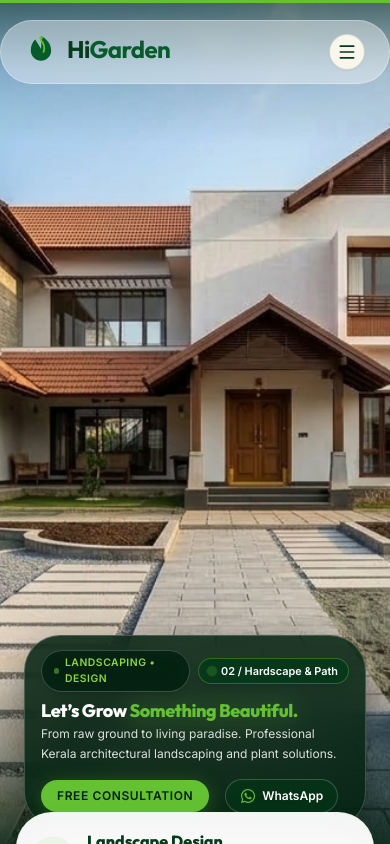
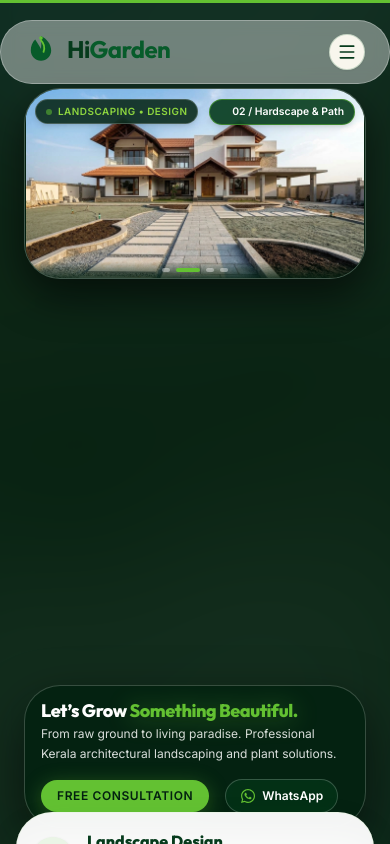
Before and after one commit to Femikf/higarden, a Next.js app: page / in a window 390 px wide. Shown: the top 844 px of the page. Built offline with nearby package versions, Linux system fonts and the light colour scheme.

Commit message:
fix(hero): adapt stage container to 16:9 aspect ratio on mobile for 100% visibility with zero side cropping

```diff
--- a/components/home/Hero.tsx
+++ b/components/home/Hero.tsx
@@ -68,9 +68,13 @@ export function Hero() {
 
   const activeStage = STAGES[currentStep];
 
+  const handleNextStage = () => {
+    setCurrentStep((prev) => (prev + 1) % STAGES.length);
+  };
+
   return (
     <section
-      className="relative min-h-[100svh] flex flex-col justify-between overflow-hidden bg-forest-950"
+      className="relative min-h-[100svh] flex flex-col justify-between overflow-hidden bg-forest-950 pt-20 sm:pt-24 lg:pt-0"
       aria-label="HiGarden Landscaping Studio"
     >
       {/* Hidden preloader so browser HTTP cache and decode pipeline are instantly warm */}
@@ -87,8 +91,22 @@ export function Hero() {
         ))}
       </div>
 
-      {/* 100% Unobstructed Full-Bleed Panoramic Background Image */}
-      <div className="absolute inset-0 scale-105 pointer-events-none">
+      {/* Atmospheric Ambient Glow on Mobile (< lg) */}
+      <div className="absolute inset-0 overflow-hidden pointer-events-none lg:hidden">
+        <div className="absolute -inset-10 opacity-35 blur-3xl">
+          <Image
+            src={activeStage.src}
+            alt=""
+            fill
+            className="object-cover object-center scale-125"
+            aria-hidden="true"
+          />
+        </div>
+        <div className="absolute inset-0 bg-forest-950/75" />
+      </div>
+
+      {/* Desktop Full-Bleed Panoramic Background Image (lg: screens) */}
+      <div className="hidden lg:block absolute inset-0 scale-105 pointer-events-none">
         <AnimatePresence mode="sync">
           <motion.div
             key={activeStage.id}
@@ -119,32 +137,97 @@ export function Hero() {
         </AnimatePresence>
       </div>
 
-      {/* Gentle Edge Vignettes Only (Middle 80% is 100% crystal clear natural sunlight) */}
-      <div className="absolute inset-x-0 top-0 h-36 bg-gradient-to-b from-forest-950/60 via-forest-950/15 to-transparent pointer-events-none" />
-      <div className="absolute inset-x-0 bottom-0 h-44 sm:h-48 bg-gradient-to-t from-forest-950/85 via-forest-950/30 to-transparent pointer-events-none" />
+      {/* Desktop Gentle Edge Vignettes Only (Middle 80% is 100% crystal clear natural sunlight) */}
+      <div className="hidden lg:block absolute inset-x-0 top-0 h-36 bg-gradient-to-b from-forest-950/60 via-forest-950/15 to-transparent pointer-events-none" />
+      <div className="hidden lg:block absolute inset-x-0 bottom-0 h-44 sm:h-48 bg-gradient-to-t from-forest-950/85 via-forest-950/30 to-transparent pointer-events-none" />
 
-      {/* Middle Spacer: Keeps the entire villa house, lawn, and garden completely unobstructed */}
-      <div className="flex-1 pointer-events-none" />
+      {/* Mobile Stage Image Container (< lg): 100% uncropped aspect ratio so side parts are completely visible */}
+      <div className="lg:hidden container-hg relative z-20 py-2 sm:py-4">
+        <div
+          onClick={handleNextStage}
+          role="button"
+          tabIndex={0}
+          onKeyDown={(e) => {
+            if (e.key === "Enter" || e.key === " ") handleNextStage();
+          }}
+          aria-label="Tap to preview next transformation stage"
+          className="relative w-full max-w-xl mx-auto aspect-[1376/768] overflow-hidden rounded-2xl sm:rounded-3xl border border-white/25 bg-forest-950/90 shadow-[0_16px_40px_rgba(0,0,0,0.6)] cursor-pointer group select-none"
+        >
+          <AnimatePresence mode="sync">
+            <motion.div
+              key={activeStage.id}
+              initial={{ opacity: 0 }}
+              animate={{
+                opacity: 1,
+                transition: { duration: 0.8, ease: "easeInOut" },
+              }}
+              exit={{
+                opacity: 0,
+                transition: { duration: 0.7, ease: "easeInOut" },
+              }}
+              className="absolute inset-0"
+            >
+              <Image
+                src={activeStage.src}
+                alt={activeStage.title}
+                fill
+                priority
+                sizes="(max-width: 1024px) 96vw, 100vw"
+                className="object-contain sm:object-cover object-center"
+              />
+            </motion.div>
+          </AnimatePresence>
 
-      {/* Compact Bottom Floating Dock: Purely Visible Writings & CTAs */}
+          {/* Mobile Overlay Badges */}
+          <div className="absolute inset-x-0 top-0 p-2.5 sm:p-3.5 flex items-center justify-between gap-2 pointer-events-none">
+            <span className="inline-flex items-center gap-1.5 rounded-full border border-white/20 bg-forest-950/85 px-2.5 py-1 text-[0.62rem] sm:text-xs font-bold uppercase tracking-wider text-higarden-lime shadow-md backdrop-blur-md">
+              <span className="size-1.5 rounded-full bg-higarden-bright animate-pulse" />
+              <span>LANDSCAPING &bull; DESIGN</span>
+            </span>
+
+            <span className="inline-flex items-center gap-1.5 rounded-full border border-higarden-bright/50 bg-forest-900/90 px-2.5 py-1 text-[0.65rem] sm:text-xs font-semibold text-white shadow-md backdrop-blur-md">
+              <span className="size-1.5 rounded-full bg-higarden-bright animate-ping" />
+              <span>{activeStage.badge}</span>
+            </span>
+          </div>
+
+          {/* Subtle bottom indicator hint */}
+          <div className="absolute inset-x-0 bottom-0 py-1.5 px-3 bg-gradient-to-t from-forest-950/80 to-transparent flex items-center justify-center gap-1.5">
+            {STAGES.map((s, idx) => (
+              <span
+                key={s.id}
+                className={`h-1 rounded-full transition-all duration-300 ${
+                  idx === currentStep
+                    ? "w-6 bg-higarden-bright"
+                    : "w-2 bg-white/40"
+                }`}
+              />
+            ))}
+          </div>
+        </div>
+      </div>
+
+      {/* Middle Spacer for Desktop: Keeps the entire villa house, lawn, and garden completely unobstructed */}
+      <div className="hidden lg:flex flex-1 pointer-events-none" />
+
+      {/* Bottom Floating Dock: Purely Visible Writings & CTAs (Both Mobile & Desktop) */}
       <div className="container-hg relative z-20 pb-4 sm:pb-8">
         <motion.div
           initial={{ opacity: 0, y: 24 }}
           animate={{ opacity: 1, y: 0 }}
           transition={{ duration: 0.7, delay: 0.25 }}
-          className="w-full rounded-2xl sm:rounded-3xl border border-white/20 bg-forest-950/85 px-4 py-3.5 sm:px-8 sm:py-5 shadow-[0_20px_50px_rgba(0,0,0,0.55)] backdrop-blur-xl"
+          className="w-full max-w-xl mx-auto lg:max-w-none rounded-2xl sm:rounded-3xl border border-white/20 bg-forest-950/85 px-4 py-3.5 sm:px-8 sm:py-5 shadow-[0_20px_50px_rgba(0,0,0,0.55)] backdrop-blur-xl"
         >
-          {/* Top row: Category Badge on left, Live Stage Pill on right */}
-          <div className="flex items-center justify-between gap-2 mb-2 sm:mb-3">
+          {/* Desktop Top Row (Hidden on mobile because it's overlaid on the stage photo) */}
+          <div className="hidden lg:flex items-center justify-between gap-2 mb-3">
             <motion.div
               initial={{ opacity: 0, y: -10 }}
               animate={{ opacity: 1, y: 0 }}
               transition={{ duration: 0.5, delay: 0.15 }}
-              className="inline-flex items-center gap-1.5 sm:gap-2 rounded-full border border-white/20 bg-forest-950/75 px-3 py-1 sm:px-4 sm:py-1.5 text-[0.65rem] sm:text-xs font-bold uppercase tracking-wider text-higarden-lime shadow-md backdrop-blur-md"
+              className="inline-flex items-center gap-2 rounded-full border border-white/20 bg-forest-950/75 px-4 py-1.5 text-xs font-bold uppercase tracking-wider text-higarden-lime shadow-md backdrop-blur-md"
             >
-              <span className="size-1.5 sm:size-2 rounded-full bg-higarden-bright animate-pulse" />
-              <span className="hidden xs:inline">LANDSCAPING &bull; GARDEN DESIGN &bull; MAINTENANCE</span>
-              <span className="xs:hidden">LANDSCAPING &bull; DESIGN</span>
+              <span className="size-2 rounded-full bg-higarden-bright animate-pulse" />
+              <span>LANDSCAPING &bull; GARDEN DESIGN &bull; MAINTENANCE</span>
             </motion.div>
 
             <motion.div
@@ -152,7 +235,7 @@ export function Hero() {
               initial={{ opacity: 0, scale: 0.95 }}
               animate={{ opacity: 1, scale: 1 }}
               transition={{ duration: 0.3 }}
-              className="inline-flex items-center gap-1.5 rounded-full border border-higarden-bright/40 bg-forest-900/80 px-2.5 py-1 sm:px-3 sm:py-1 text-[0.68rem] sm:text-xs font-semibold text-white shadow-md backdrop-blur-md shrink-0"
+              className="inline-flex items-center gap-1.5 rounded-full border border-higarden-bright/40 bg-forest-900/80 px-3 py-1 text-xs font-semibold text-white shadow-md backdrop-blur-md shrink-0"
             >
               <span className="size-1.5 rounded-full bg-higarden-bright animate-ping" />
               <span>{activeStage.badge}</span>
```
